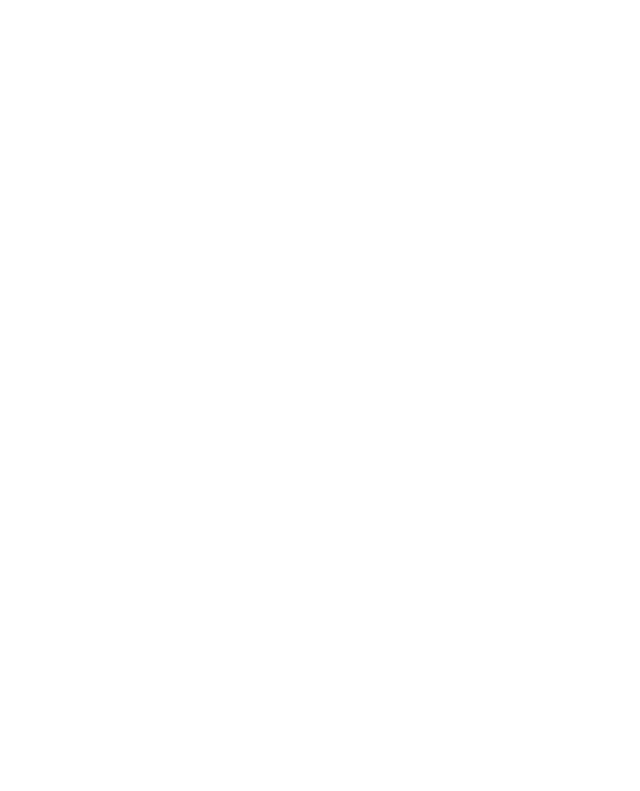
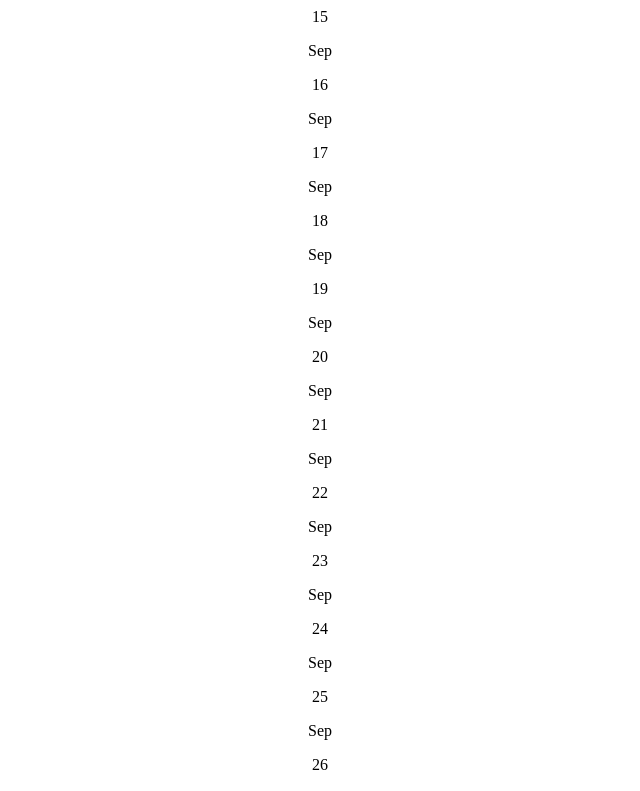
Before and after one commit to demark-pro/reactjs-scheduler, a React (Create React App) app: page / in a window 1280 px wide. Shown: the top 791 px of the page, without its empty margins (320-960 px from the left). Built offline with nearby package versions, Linux system fonts and the light colour scheme.

Commit message:
create renderHeader func

```diff
--- a/src/components/Scheduler/Scheduler.jsx
+++ b/src/components/Scheduler/Scheduler.jsx
@@ -1,3 +1,4 @@
+import { format } from "date-fns";
 import { createRef, useEffect, useState } from "react";
 import { createArrayOfDays } from "./helpers";
 
@@ -14,11 +15,36 @@
     setDays(createArrayOfDays(startDate, endDate));
   }, [startDate, endDate]);
 
-  const renderHeader = () => {};
+  const renderHeader = () => {
+    const finishDays = [];
+
+    for (const day of days) {
+      finishDays.push(
+        <div className={styles.header_day}>
+          <span>{format(day.date, "dd")}</span>
+          <p>{format(day.date, "MMM")}</p>
+        </div>
+      );
+    }
+
+    return finishDays;
+  };
+
+  const renderGroups = () => {
+    return <></>;
+  };
+
+  const renderCols = () => {
+    return <></>;
+  };
+
+  if (!days) return <p>Loading ...</p>;
 
   return (
     <div ref={containerRef} className={styles.container}>
-      {renderHeader()}
+      <div className={styles.header}>{renderHeader()}</div>
+      <div className={styles.groups}>{renderGroups()}</div>
+      <div className={styles.cols}>{renderCols()}</div>
     </div>
   );
 }
```
